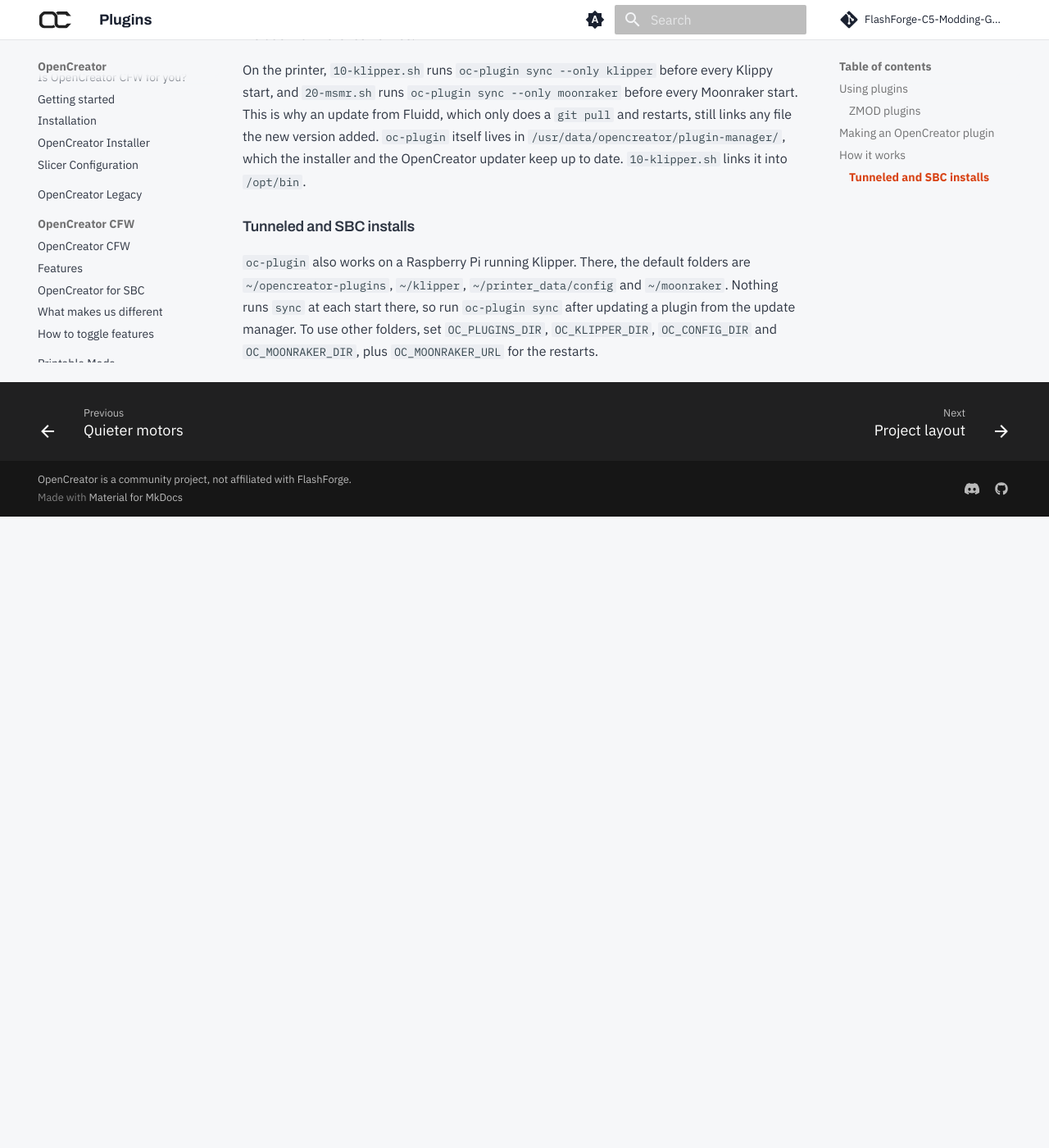
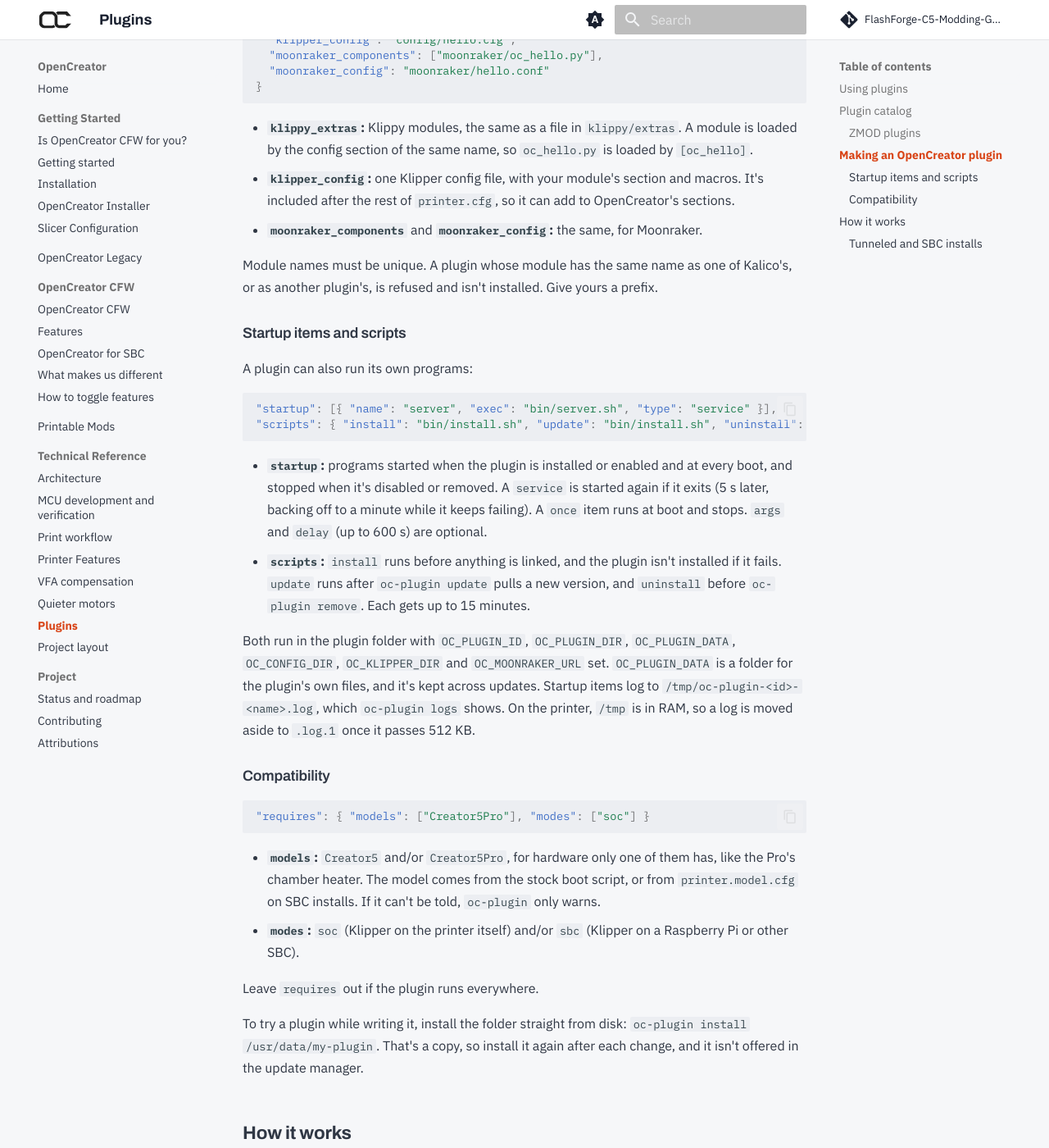
Before and after one commit to FlashForge-C5-Modding-Group/OpenCreator, an MkDocs documentation site: the page built from docs/plugins.md, in a window 1280 px wide and 1400 px high, scrolled down 3184 px. Shown: the whole window at 82% size. Built offline with MkDocs 1.6.1 and Material for MkDocs 9.7.7, drawn with Linux system fonts in a browser that asks for light colours; comment, search, counter and statistics services are not loaded; before the commit the page ends 3814 px from its top, so only the background shows below that; some of the changed text lies outside the part shown.

Commit message:
docs: plugin catalog, compatibility, startup items, logs

````diff
--- a/docs/plugins.md
+++ b/docs/plugins.md
@@ -11,16 +11,44 @@ Plugins are managed with `oc-plugin` over SSH:
 
 | Command | What it does |
 | --- | --- |
-| `oc-plugin install <git URL>` | Download and enable a plugin. `--ref <branch or tag>` picks a version. |
-| `oc-plugin list` | Installed plugins, their version, whether they're enabled, and the git branch and commit. |
+| `oc-plugin search [word]` | The [plugin catalog](#plugin-catalog), or the entries matching a word. |
+| `oc-plugin install <id or git URL>` | Download and enable a plugin, by its catalog id or from any git URL. `--ref <branch or tag>` picks a version. |
+| `oc-plugin list` | Installed plugins, their version, whether they're enabled, and the git branch and commit. Plugins not made for this printer are marked. |
 | `oc-plugin update [id]` | Pull the newest version of one plugin, or all of them. |
 | `oc-plugin disable <id>` / `enable <id>` | Turn a plugin off or back on without removing it. |
-| `oc-plugin remove <id>` | Uninstall it. |
+| `oc-plugin remove <id>` | Uninstall it. `--keep-data` keeps its settings for a reinstall. |
+| `oc-plugin status` | Each plugin's [background programs](#startup-items-and-scripts): running or stopped, and their log file. |
+| `oc-plugin logs <id> [item]` | The end of a plugin's logs. `-n 200` for more lines, `-f` to keep following. |
+| `oc-plugin start` / `stop` / `restart <id> [item]` | Start, stop or restart a plugin's background programs. |
 | `oc-plugin sync` | Redo the links and includes; see [How it works](#how-it-works). |
 
 After a change, `oc-plugin` restarts Klipper and/or Moonraker itself, whichever the plugin needs. It never
 does that while the printer is printing or paused: it says so, and the change takes effect at the next restart.
 `--no-restart` skips the restart.
+
+Plugins can say which printers and installs they're made for. `install` refuses one that isn't made for
+yours, and `update` keeps the old version if a new one isn't, or if its manifest is broken. `--force` installs
+it anyway. The [SSH login banner](installer.md#login-banner) shows how many plugins are installed.
+
+## Plugin catalog
+
+`oc-plugin search` lists the plugins in OpenCreator's catalog, split into official and unofficial ones.
+Install one by its id, for example `oc-plugin install hello`.
+
+| Plugin | Id | Made for | |
+| --- | --- | --- | --- |
+| [Hello OpenCreator](https://github.com/FlashForge-C5-Modding-Group/OpenCreator-Plugin-Example) | `hello` | All | Official. The example plugin: a Klippy module, a macro and a Moonraker endpoint. |
+| [Printer Buddy Lite](https://github.com/FlashForge-C5-Modding-Group/printer-buddy-lite) | `sep-ai` | SoC installs | Official. Print failure detection on the printer's own X2600 RISC-V core, with a web page on port 7180. |
+| [OctoEverywhere for OpenCreator](https://github.com/KidCe/opencreator-octoeverywhere) | `octoeverywhere` | SoC installs | Unofficial. OctoEverywhere remote access and cameras. After installing, run `sh /usr/data/opencreator/plugins/octoeverywhere/install.sh` and follow its README. |
+
+Official plugins are made or checked by the OpenCreator team. Unofficial ones are listed so they're easy to
+find, but nobody from OpenCreator has reviewed them: read what a plugin does before installing it.
+
+The catalog is `catalog.json` in [opencreator-fs](https://github.com/FlashForge-C5-Modding-Group/opencreator-fs)
+(`fs/usr/data/opencreator/plugin-manager/`). It comes with OpenCreator updates, so `search` works offline. To
+get a plugin listed, open a pull request adding it; the
+[example plugin's README](https://github.com/FlashForge-C5-Modding-Group/OpenCreator-Plugin-Example#getting-into-the-catalog)
+shows an entry.
 
 Plugins installed from a git URL also show up in Fluidd and Mainsail's update manager as
 **oc-plugin-&lt;id&gt;**, so they can be updated from there like OpenCreator itself.
@@ -74,6 +102,41 @@ README lists every manifest key. In short:
 Module names must be unique. A plugin whose module has the same name as one of Kalico's, or as
 another plugin's, is refused and isn't installed. Give yours a prefix.
 
+### Startup items and scripts
+
+A plugin can also run its own programs:
+
+```json
+"startup": [{ "name": "server", "exec": "bin/server.sh", "type": "service" }],
+"scripts": { "install": "bin/install.sh", "update": "bin/install.sh", "uninstall": "bin/uninstall.sh" }
+```
+
+- **`startup`:** programs started when the plugin is installed or enabled and at every boot, and stopped
+  when it's disabled or removed. A `service` is started again if it exits (5 s later, backing off to a
+  minute while it keeps failing). A `once` item runs at boot and stops. `args` and `delay` (up to 600 s)
+  are optional.
+- **`scripts`:** `install` runs before anything is linked, and the plugin isn't installed if it fails.
+  `update` runs after `oc-plugin update` pulls a new version, and `uninstall` before `oc-plugin remove`.
+  Each gets up to 15 minutes.
+
+Both run in the plugin folder with `OC_PLUGIN_ID`, `OC_PLUGIN_DIR`, `OC_PLUGIN_DATA`, `OC_CONFIG_DIR`,
+`OC_KLIPPER_DIR` and `OC_MOONRAKER_URL` set. `OC_PLUGIN_DATA` is a folder for the plugin's own files, and it's
+kept across updates. Startup items log to `/tmp/oc-plugin-<id>-<name>.log`, which `oc-plugin logs` shows. On
+the printer, `/tmp` is in RAM, so a log is moved aside to `.log.1` once it passes 512 KB.
+
+### Compatibility
+
+```json
+"requires": { "models": ["Creator5Pro"], "modes": ["soc"] }
+```
+
+- **`models`:** `Creator5` and/or `Creator5Pro`, for hardware only one of them has, like the Pro's chamber
+  heater. The model comes from the stock boot script, or from `printer.model.cfg` on SBC installs. If it
+  can't be told, `oc-plugin` only warns.
+- **`modes`:** `soc` (Klipper on the printer itself) and/or `sbc` (Klipper on a Raspberry Pi or other SBC).
+
+Leave `requires` out if the plugin runs everywhere.
+
 To try a plugin while writing it, install the folder straight from disk: `oc-plugin install /usr/data/my-plugin`.
 That's a copy, so install it again after each change, and it isn't offered in the update manager.
 
````
Also changed, not shown: docs/cfwfeatures.md (+2 -1 lines), docs/installer.md (+5 -4 lines).
